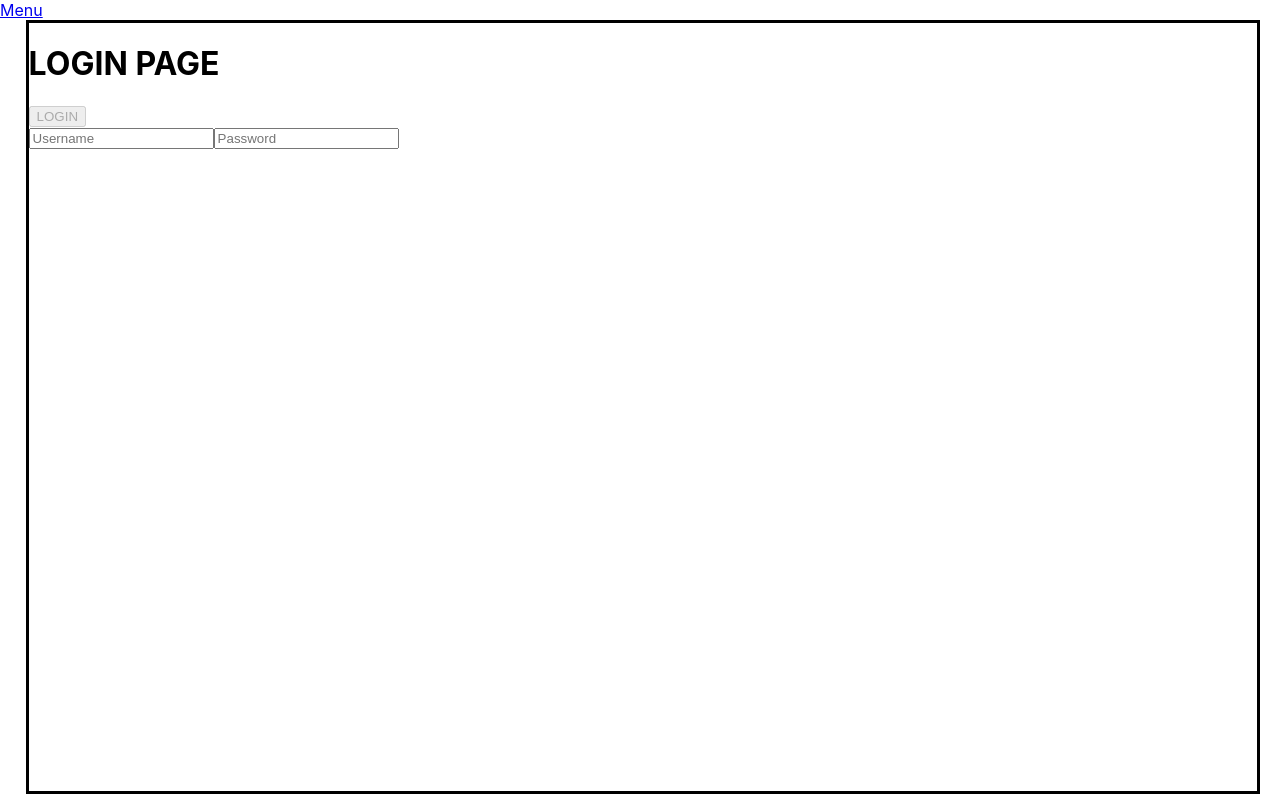
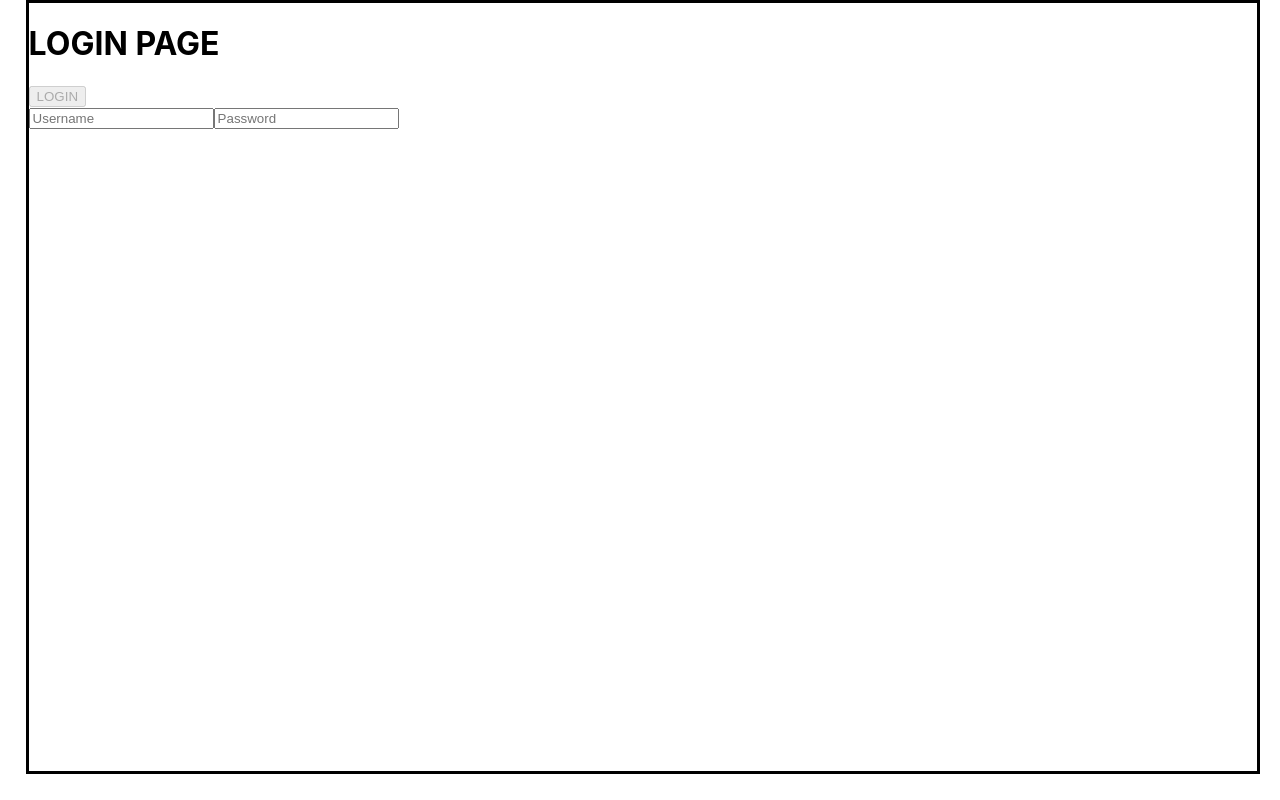
Before and after one commit to kWeech/UofCEngineeringNursingHackathon, a React (Create React App) app in the folder app/hackathon-app/: page / in a window 1280 px wide. Built offline with nearby package versions, Linux system fonts and the light colour scheme.

Commit message:
changed navbar

```diff
--- a/app/hackathon-app/src/components/Page.js
+++ b/app/hackathon-app/src/components/Page.js
@@ -1,7 +1,13 @@
 import classes from "./Page.module.css";
+import NavBar from "../layout/NavBar";
 
 const Page = (props) => {
-  return <div className={classes.page}>{props.children}</div>;
+  return (
+    <div className={classes.page}>
+      {props.show !== false && <NavBar />}
+      {props.children}
+    </div>
+  );
 };
 
 export default Page;
--- a/app/hackathon-app/src/pages/Login.js
+++ b/app/hackathon-app/src/pages/Login.js
@@ -10,7 +10,7 @@ export default function Login() {
     return username === "Sara" && password === "swordfish";
   };
   return (
-    <Page>
+    <Page show={false}>
       <h1>LOGIN PAGE</h1>
       <NavLink to="/home">
         <button disabled={!isLoginFormValid()}>LOGIN</button>
--- a/app/hackathon-app/src/pages/Root.js
+++ b/app/hackathon-app/src/pages/Root.js
@@ -1,8 +1,10 @@
-import {Outlet} from 'react-router-dom';
-import NavBar from '../layout/NavBar';
+import { Outlet } from "react-router-dom";
+import NavBar from "../layout/NavBar";
 
 export default function Root() {
-    return <><NavBar />
-    <Outlet />
+  return (
+    <>
+      <Outlet />
     </>
+  );
 }
```
